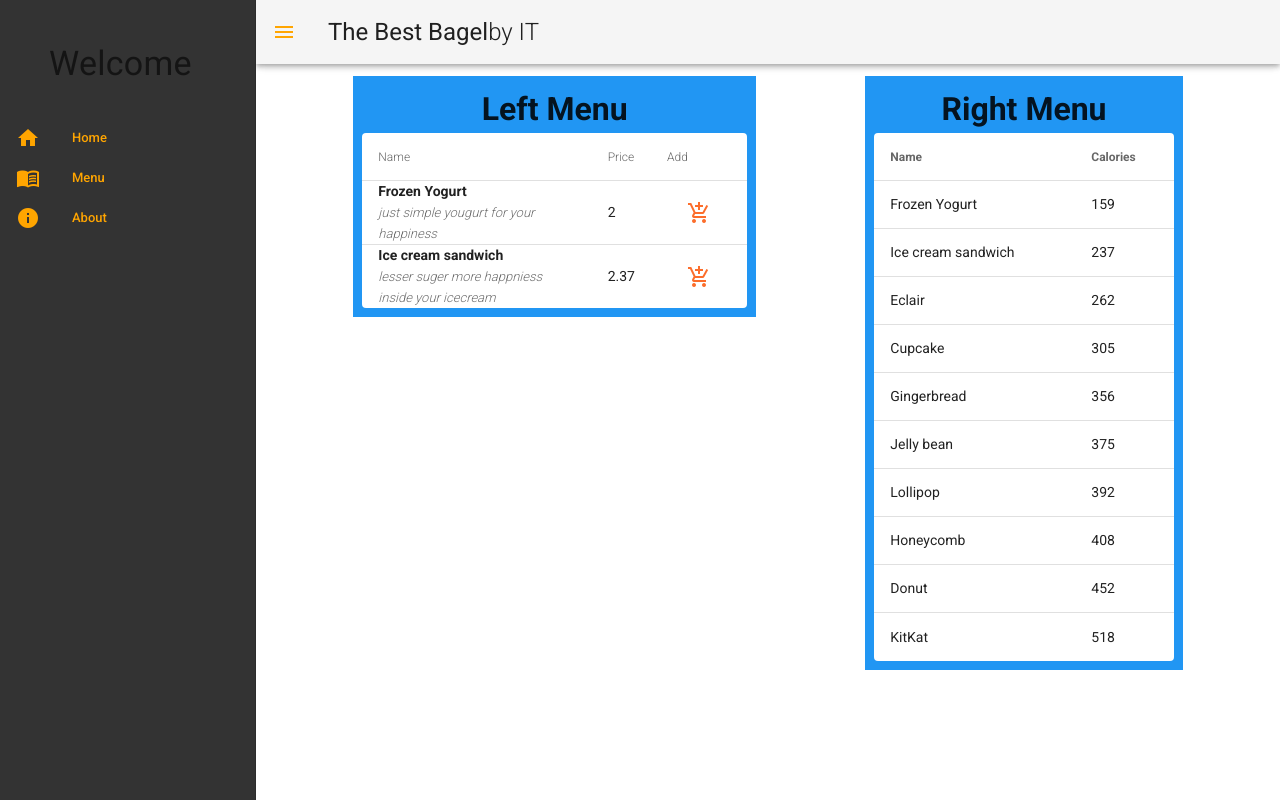
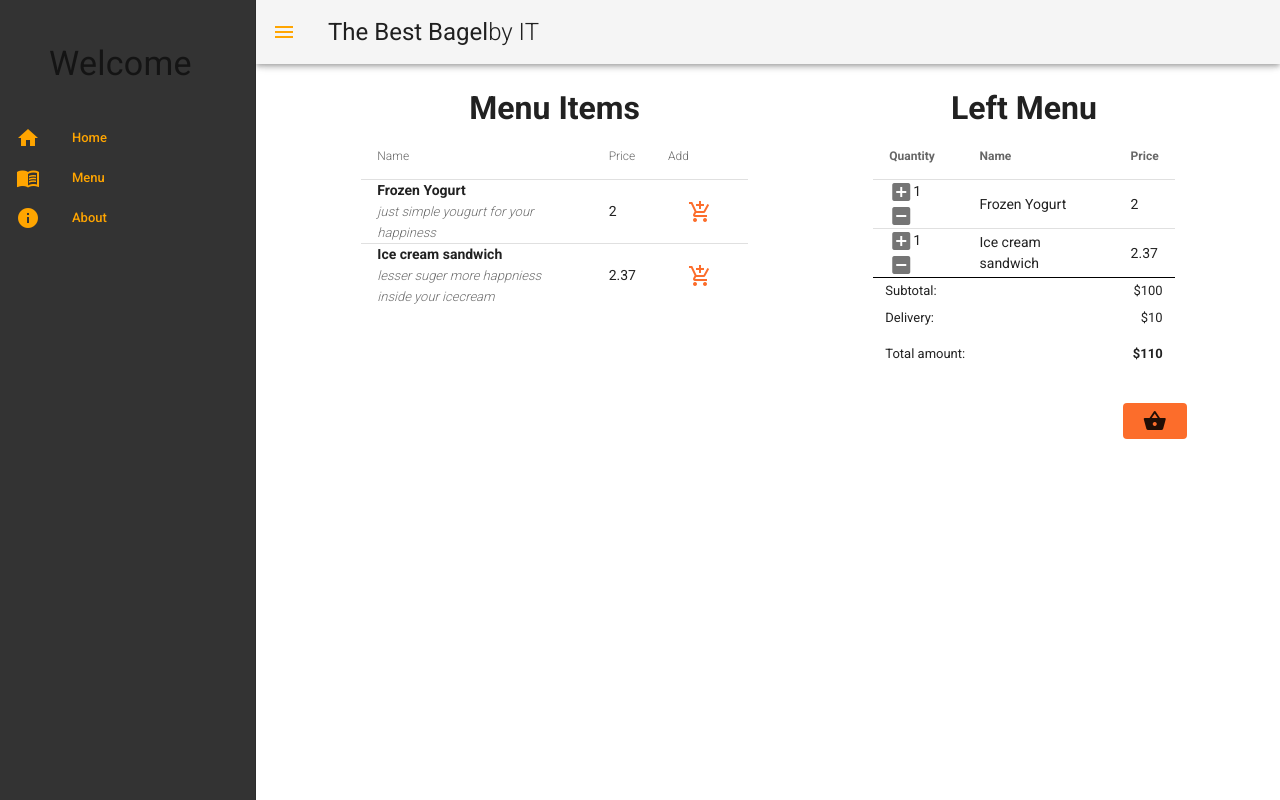
Before and after one commit to KickButtowski80/bagelshop, a Vue app: page /menu in a window 1280 px wide. Built offline with nearby package versions, Linux system fonts and the light colour scheme.

Commit message:
done stylingmenu page

```diff
--- a/src/components/leftTableMenu.vue
+++ b/src/components/leftTableMenu.vue
@@ -33,7 +33,7 @@
 export default {
   data() {
     return {
-      title: "Left Menu",
+      title: "Menu Items",
       menuItems: [
         {
           name: "Frozen Yogurt",
--- a/src/components/rightTableMenu.vue
+++ b/src/components/rightTableMenu.vue
@@ -1,72 +1,76 @@
  <template>
   <div>
-    <h1 align='center'>{{title}}</h1>
+    <h1 align="center">{{title}}</h1>
     <v-simple-table>
       <template v-slot:default>
         <thead>
           <tr>
+            <th class="text-left">Quantity</th>
             <th class="text-left">Name</th>
-            <th class="text-left">Calories</th>
+            <th class="text-left">Price</th>
           </tr>
         </thead>
         <tbody>
-          <tr v-for="item in desserts" :key="item.name">
+          <tr v-for="item in menuItems" :key="item.name">
+            <td>
+              <v-icon>add_box</v-icon>1
+              <v-icon>indeterminate_check_box</v-icon>
+            </td>
             <td>{{ item.name }}</td>
-            <td>{{ item.calories }}</td>
+            <td>{{ item.price}}</td>
           </tr>
         </tbody>
       </template>
     </v-simple-table>
+    <v-divider color="black"></v-divider>
+    <v-row id="basket_checkout" style="margin: 0">
+      <v-col>
+        <p>Subtotal:</p>
+        <p>Delivery:</p>
+        <p>Total amount:</p>
+      </v-col>
+      <v-col class="text-right">
+        <p>$100</p>
+        <p>$10</p>
+        <p class="font-weight-bold">$110</p>
+      </v-col>
+    </v-row>
+    <v-row>
+      <v-spacer></v-spacer>
+      <v-btn depressed class="orange">
+        <v-icon>shopping_basket</v-icon>
+      </v-btn>
+    </v-row>
   </div>
 </template>
 <script>
 export default {
   data() {
     return {
-      title: "Right Menu",
-      desserts: [
+      title: "Left Menu",
+      menuItems: [
         {
           name: "Frozen Yogurt",
-          calories: 159
+          description: "just simple yougurt for your happiness",
+          price: 2
         },
         {
           name: "Ice cream sandwich",
-          calories: 237
-        },
-        {
-          name: "Eclair",
-          calories: 262
-        },
-        {
-          name: "Cupcake",
-          calories: 305
-        },
-        {
-          name: "Gingerbread",
-          calories: 356
-        },
-        {
-          name: "Jelly bean",
-          calories: 375
-        },
-        {
-          name: "Lollipop",
-          calories: 392
-        },
-        {
-          name: "Honeycomb",
-          calories: 408
-        },
-        {
-          name: "Donut",
-          calories: 452
-        },
-        {
-          name: "KitKat",
-          calories: 518
+          description: "lesser suger more happniess inside your icecream",
+          price: 2.37
         }
       ]
     };
   }
 };
 </script>
+
+<style lang="scss" scoped >
+#basket_checkout {
+  font-size: 13px;
+}
+
+#basket_checkout p:first-child {
+  line-height: 2px;
+}
+</style>
--- a/src/views/Menu.vue
+++ b/src/views/Menu.vue
@@ -2,12 +2,12 @@
   <v-container>
     <v-row>
       <v-col md="5" offset-md="1">
-        <div class="pa-2 info">
+        <div class="pa-2 ">
             <left-table></left-table>
         </div>
       </v-col>
       <v-col md="4" offset-md="1">
-        <div class="pa-2 info">
+        <div class="pa-2 ">
             <right-table></right-table>
         </div>
       </v-col>
```
